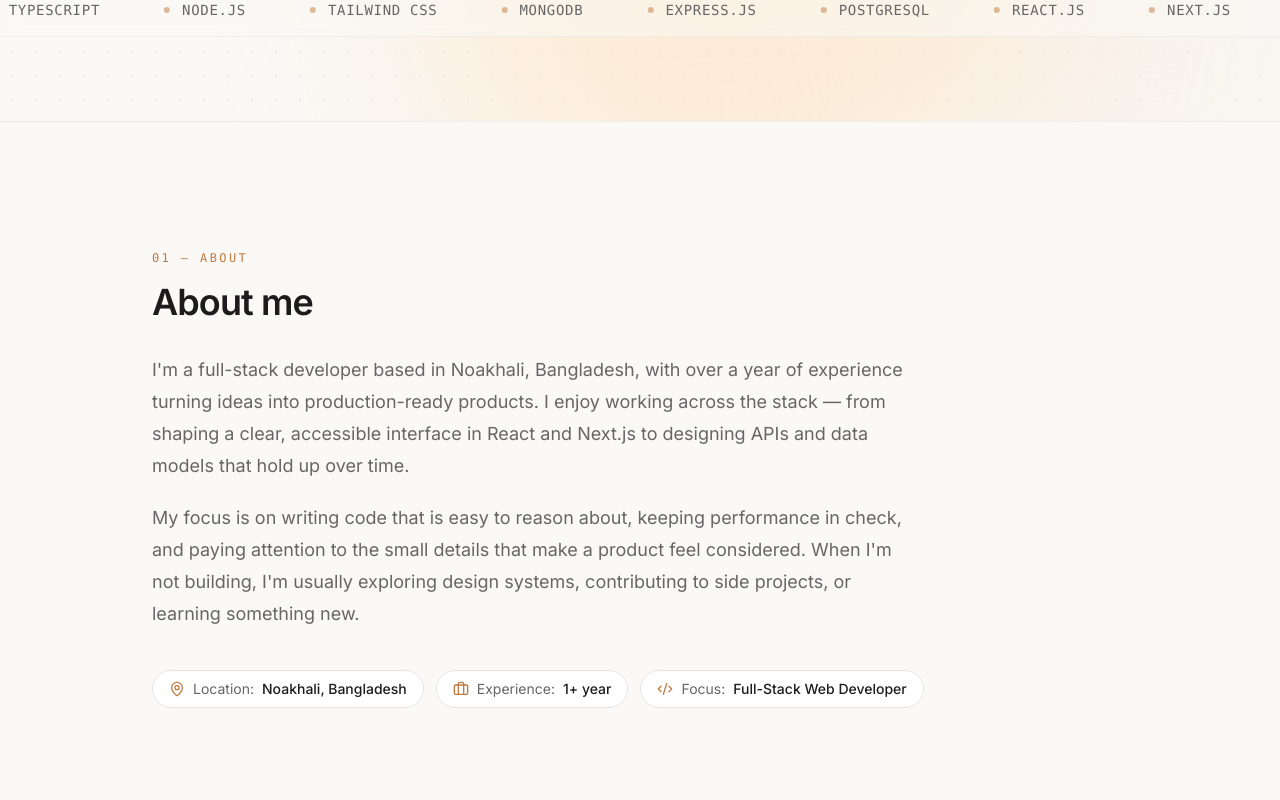
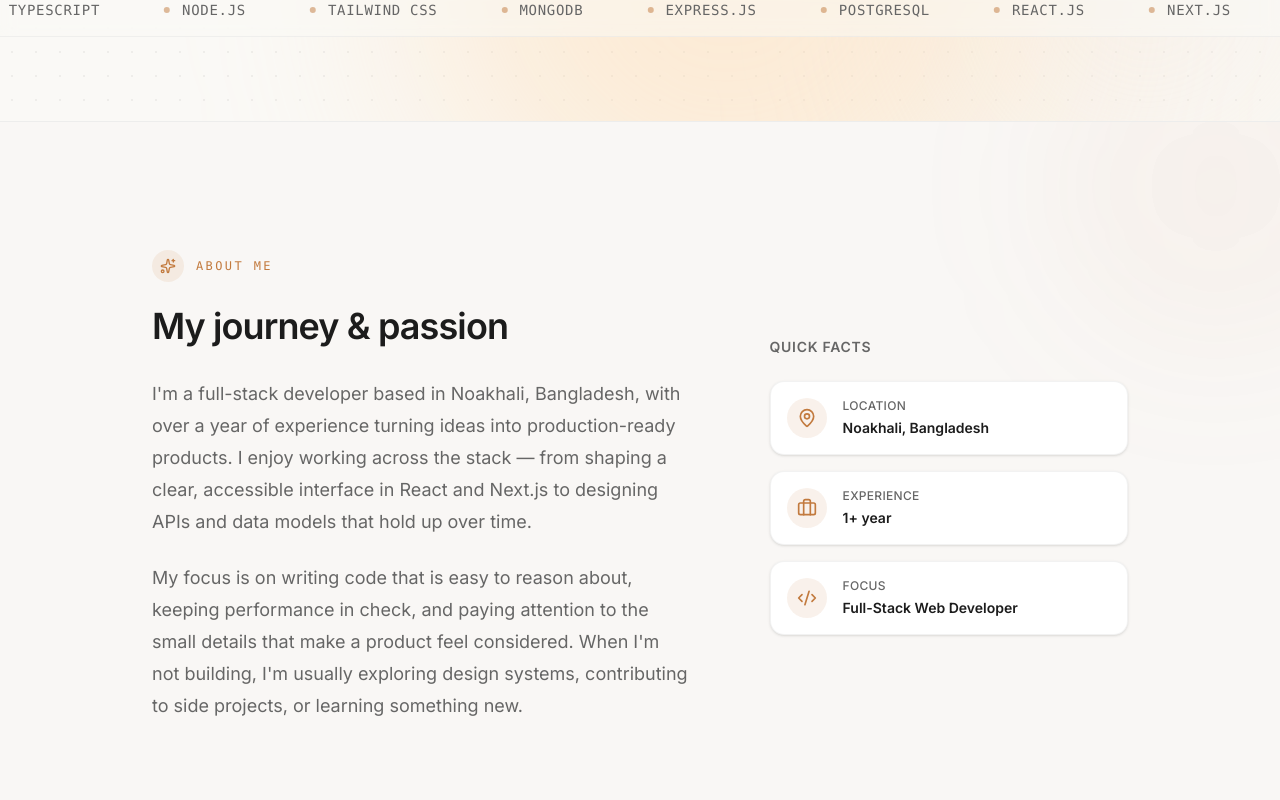
Before and after one commit to naderarrahman/portfolio, a Next.js app: page / in a window 1280 px wide. Shown: the part 680-1480 px from the top of the page. Built offline with nearby package versions, Linux system fonts and the light colour scheme.

Commit message:
feat(about): redesign about section with two-column layout and card-style quick facts

```diff
--- a/src/components/sections/About.tsx
+++ b/src/components/sections/About.tsx
@@ -1,5 +1,5 @@
 import type { LucideIcon } from "lucide-react"
-import { Briefcase, Code2, MapPin } from "lucide-react"
+import { Briefcase, Code2, MapPin, Sparkles } from "lucide-react"
 
 import { FadeIn } from "@/components/ui/FadeIn"
 import { profile } from "@/data/profile"
@@ -12,10 +12,16 @@ interface QuickFactProps {
 
 function QuickFact({ icon: Icon, label, value }: QuickFactProps) {
   return (
-    <div className="inline-flex items-center gap-2 rounded-full border border-border bg-card px-4 py-2 text-sm">
-      <Icon className="size-4 shrink-0 text-primary" aria-hidden />
-      <span className="text-muted-foreground">{label}:</span>
-      <span className="font-medium">{value}</span>
+    <div className="flex items-center gap-4 rounded-xl border border-border/50 bg-card p-4 shadow-sm transition-all hover:bg-muted/30 hover:shadow-md">
+      <div className="flex size-10 shrink-0 items-center justify-center rounded-full bg-primary/10 text-primary">
+        <Icon className="size-5" aria-hidden />
+      </div>
+      <div>
+        <p className="text-xs font-medium tracking-wide text-muted-foreground uppercase">
+          {label}
+        </p>
+        <p className="mt-1 text-sm font-semibold text-foreground">{value}</p>
+      </div>
     </div>
   )
 }
@@ -25,27 +31,46 @@ function About() {
     <section
       id="about"
       aria-labelledby="about-heading"
-      className="scroll-mt-16 border-t border-border/60"
+      className="relative scroll-mt-16 overflow-hidden border-t border-border/60 bg-muted/10"
     >
+      <div
+        aria-hidden
+        className="pointer-events-none absolute -top-24 -right-24 h-[20rem] w-[20rem] rounded-full bg-primary/5 blur-[80px]"
+      />
+
       <div className="mx-auto w-full max-w-5xl px-6 py-24 sm:py-32">
+        <div className="grid grid-cols-1 gap-12 lg:grid-cols-[1.2fr_0.8fr] lg:gap-20">
+
           <FadeIn>
+            <div className="flex items-center gap-3">
+              <span className="flex h-8 w-8 items-center justify-center rounded-full bg-primary/10 text-primary">
+                <Sparkles className="size-4" />
+              </span>
               <p className="font-mono text-xs tracking-[0.2em] text-primary uppercase">
-            01 — About
+                About Me
               </p>
+            </div>
+
             <h2
               id="about-heading"
-            className="mt-4 text-3xl font-semibold tracking-tight sm:text-4xl"
+              className="mt-6 text-3xl font-semibold tracking-tight sm:text-4xl"
             >
-            About me
+              My journey & passion
             </h2>
 
-          <div className="mt-8 max-w-3xl space-y-5 text-base leading-7 text-muted-foreground sm:text-lg sm:leading-8">
-            {profile.aboutMe.split("\n\n").map((paragraph) => (
-              <p key={paragraph}>{paragraph}</p>
+            <div className="mt-8 space-y-6 text-base leading-7 text-muted-foreground sm:text-lg sm:leading-8">
+              {profile.aboutMe.split("\n\n").map((paragraph, index) => (
+                <p key={index}>{paragraph}</p>
               ))}
             </div>
+          </FadeIn>
 
-          <div className="mt-10 flex flex-wrap gap-3">
+          <FadeIn delay={0.2}>
+            <div className="flex h-full flex-col justify-center">
+              <h3 className="mb-6 text-sm font-semibold tracking-wider text-muted-foreground uppercase">
+                Quick Facts
+              </h3>
+              <div className="flex flex-col gap-4">
                 <QuickFact
                   icon={MapPin}
                   label="Location"
@@ -58,9 +83,16 @@ function About() {
                     profile.experienceYears === 1 ? "year" : "years"
                   }`}
                 />
-            <QuickFact icon={Code2} label="Focus" value={profile.designation} />
+                <QuickFact
+                  icon={Code2}
+                  label="Focus"
+                  value={profile.designation}
+                />
+              </div>
             </div>
           </FadeIn>
+
+        </div>
       </div>
     </section>
   )
```
Lines whose indentation alone changed are shown as unchanged.
